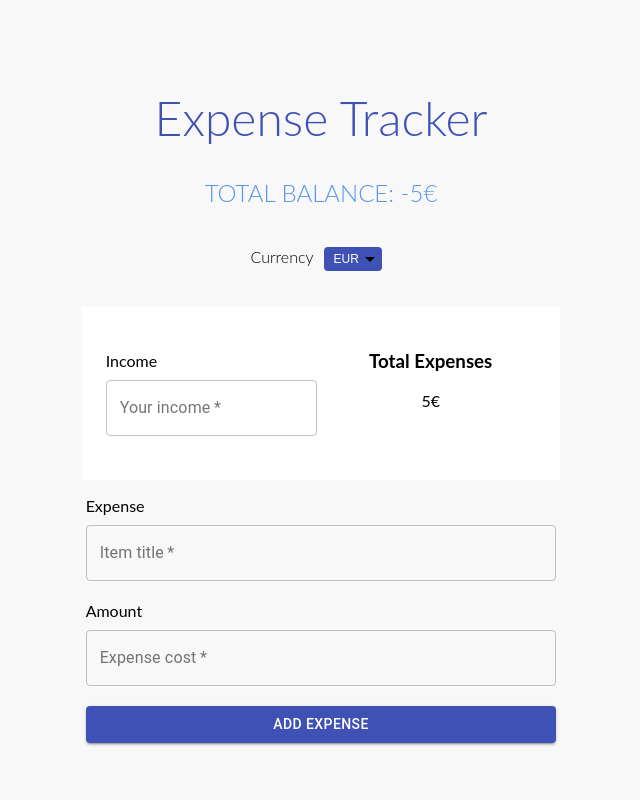
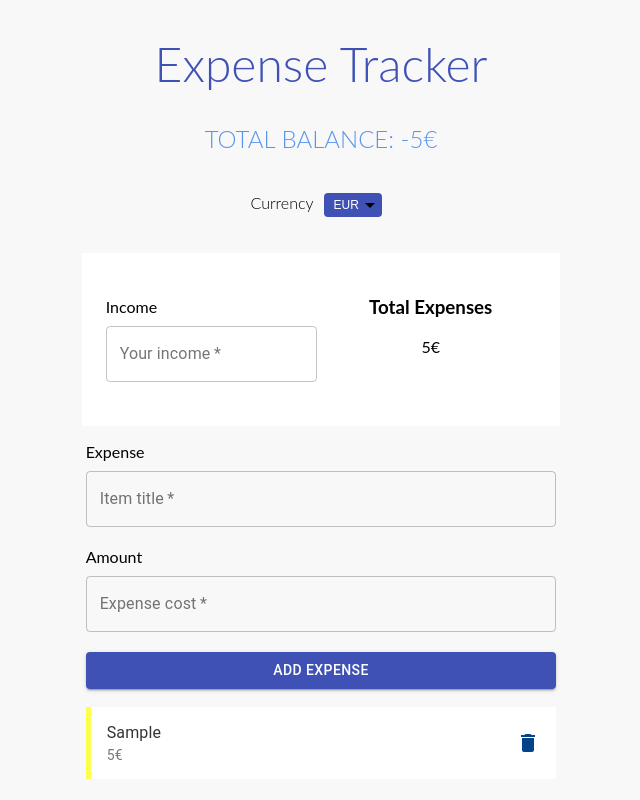
Before and after one commit to rumon171/expense-tracker-with-react, a React (Create React App) app: page / in a window 1280 px wide. Both pictures are taken after typing "Sample", "5" into the empty fields and a click on the button "ADD EXPENSE". Shown: the whole page, without its empty margins (319-959 px from the left). Built offline with nearby package versions, Linux system fonts and the light colour scheme.

Commit message:
expenses list

```diff
--- a/src/App.tsx
+++ b/src/App.tsx
@@ -22,16 +22,9 @@ export default function App() {
 
     const [TotalExpensesAmount, setTotalExpensesAmount] = useState<number>(0);
     const [Income, setIncome] = useState<string>("");
-
     const [TotalBalance, setTotalBalance] = useState<number>(0);
-
     const [SelectedCurrency, setSelectedCurrency] = useState<string>('EUR');
     const selectedCurrencySymbol: string = currencySymbols[SelectedCurrency].symbol;
-
-    /*const UpdateTotalExpensesAmount = () => {
-      setTotalExpensesAmount((prev) => prev + Number(Amount));
-    }*/
-console.log(typeof(Income));
 
     const DeleteListItem = (e: any) => {
       //console.log('e.target.parentNode.parentNode.parentNode.parentNode ', e.target.parentNode.parentNode.parentNode.parentNode.parentNode);
@@ -71,13 +64,11 @@ console.log(typeof(Income));
           setTotalExpensesAmount={setTotalExpensesAmount}
           content="Add expense"
         />
-
+        <DynamicList
+          listItems={ExpenseAndAmountList}
+          currencySymbol={selectedCurrencySymbol}
+          onClick={DeleteListItem}
+        />
       </div>
     );
 }
-
-       /* <DynamicList
-          listItems={ExpenseAndAmountList}
-          currencySymbol={selectedCurrencySymbol}
-          onClick={DeleteListItem}
-          />*/
--- a/src/components/DynamicList.tsx
+++ b/src/components/DynamicList.tsx
@@ -2,8 +2,9 @@ import React from "react";
 import { IconButton, List, ListItem, ListItemSecondaryAction, ListItemText } from "@material-ui/core";
 import DeleteIcon from '@material-ui/icons/Delete';
   export interface ListItem {
-    expense: string;
-    amount: number;
+    expenseTitle: string;
+    expenseAmount: string;
+    id: number
   }
 
   interface ListItemsArray {
@@ -12,13 +13,18 @@ import DeleteIcon from '@material-ui/icons/Delete';
     onClick: (value: any) => void;
   }
 
-  const DynamicList: React.FC<ListItemsArray> = ({listItems, currencySymbol, onClick}: ListItemsArray) => {
+  const DynamicList: React.FC<ListItemsArray> = (
+    {
+      listItems,
+      currencySymbol,
+      onClick
+    }: ListItemsArray) => {
     return (
         <>
             <List>
                 {listItems.map(item => (
                     <ListItem key={Math.random()} className="list-item">
-                        <ListItemText primary={item.expense} secondary={item.amount + currencySymbol}  />
+                        <ListItemText primary={item.expenseTitle} secondary={item.expenseAmount + currencySymbol}  />
                         <ListItemSecondaryAction onClick={onClick}>
                             <IconButton edge="end">
                                 <DeleteIcon className="delete-btn" />
```
Also changed, not shown: src/components/ExpenseAmountInputContainer.tsx (+0 -10 lines).
